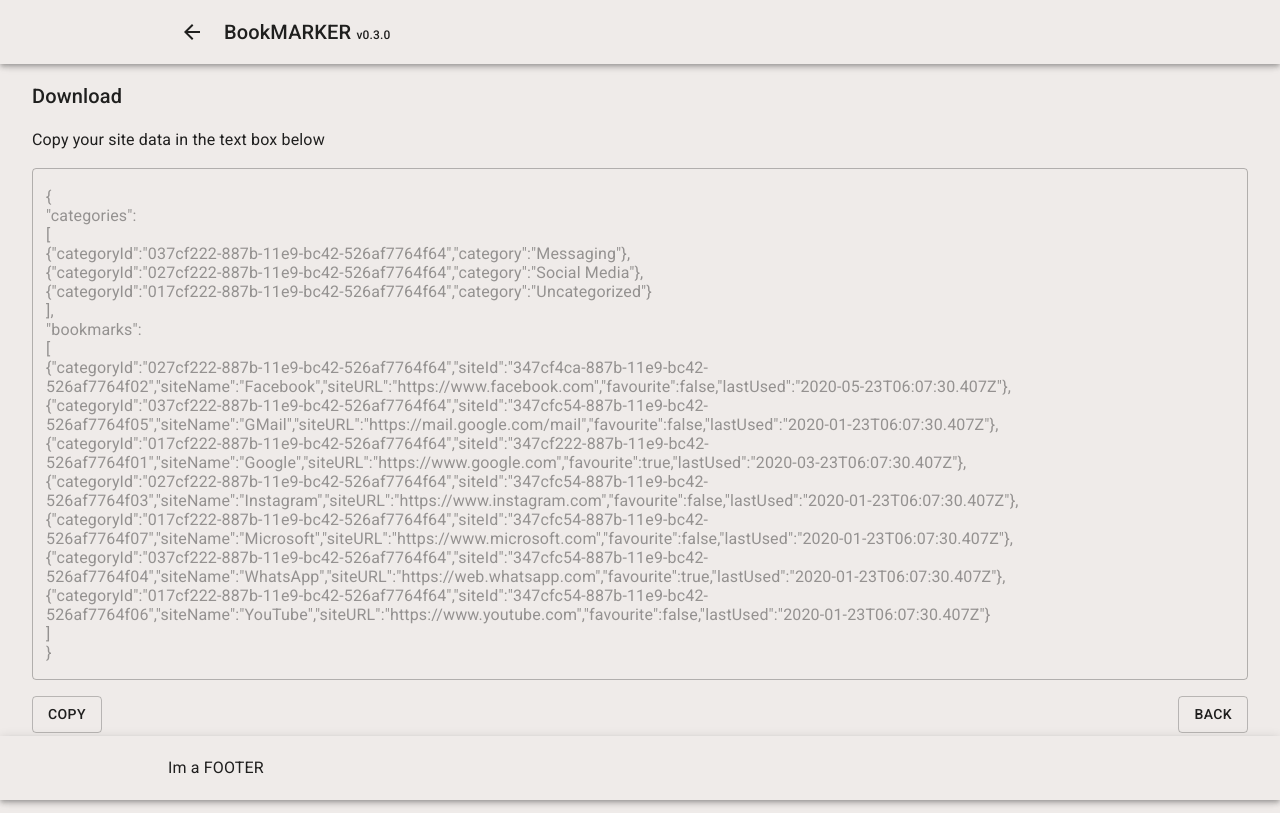
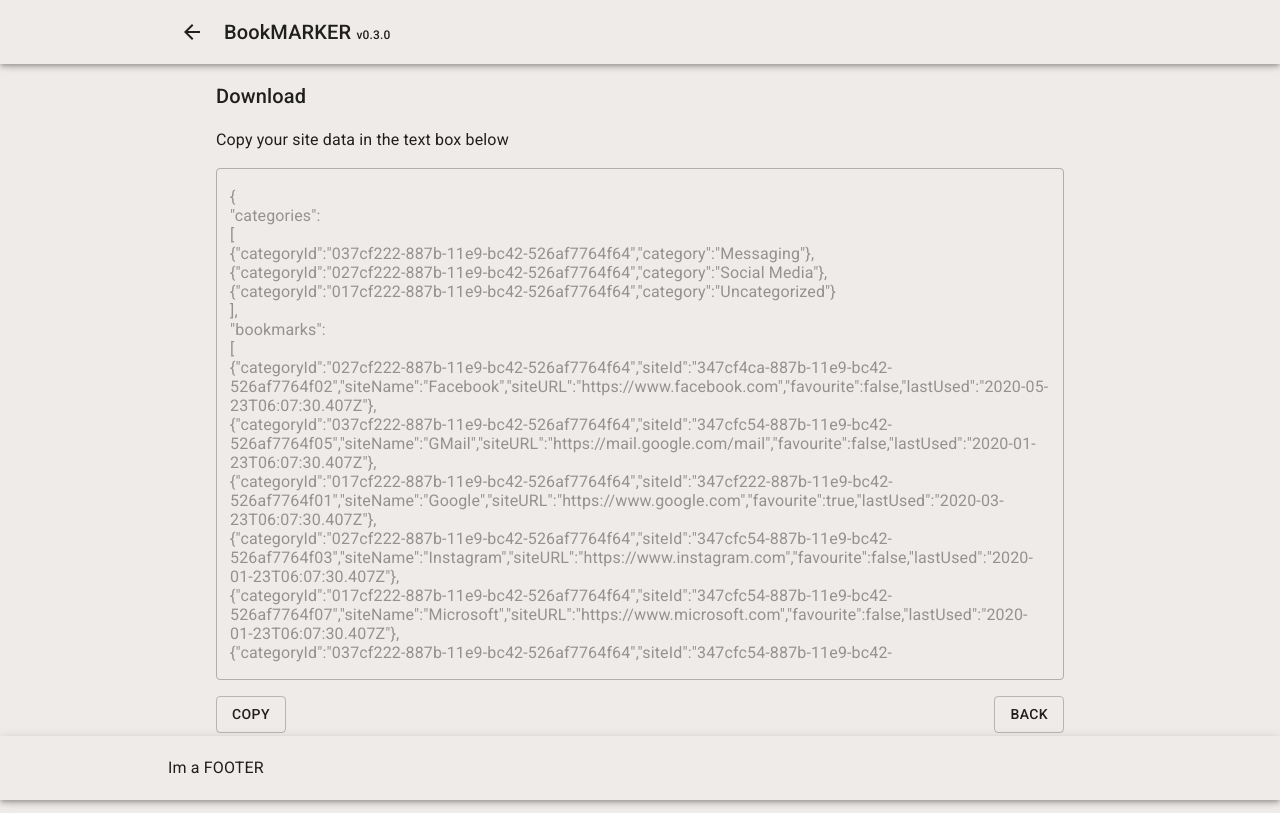
Before and after one commit to openXapps/web-apps-bookmarker-mui, a React (Create React App) app: page /download in a window 1280 px wide. Built offline with nearby package versions, Linux system fonts and the light colour scheme.

Commit message:
Added container

```diff
--- a/src/components/Download/DownloadComponent.js
+++ b/src/components/Download/DownloadComponent.js
@@ -1,4 +1,5 @@
 import React from 'react';
+import Container from '@material-ui/core/Container';
 import Typography from '@material-ui/core/Typography';
 import TextField from '@material-ui/core/TextField';
 import Button from '@material-ui/core/Button';
@@ -42,6 +43,7 @@ const DownloadComponent = ({ history }) => {
   };
 
   return (
+    <Container maxWidth="md">
       <div className={classes.container}>
         <Typography variant="h6" className={classes.hGutter}>Download</Typography>
         <Typography className={classes.hGutter}>Copy your site data in the text box below</Typography>
@@ -90,6 +92,7 @@ const DownloadComponent = ({ history }) => {
             {snackState.message}
           </Alert></Snackbar>
       </div>
+    </Container>
   );
 };
 
```
Also changed, not shown: 1 other file (tests, documents, lock files or other folders). Lines whose indentation alone changed are shown as unchanged.
